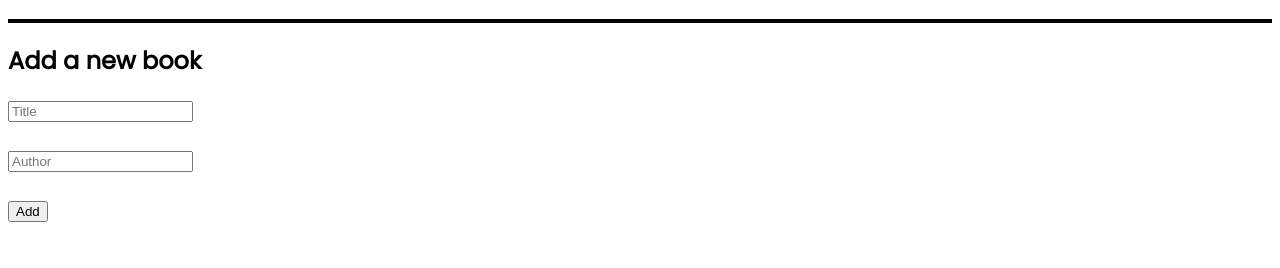
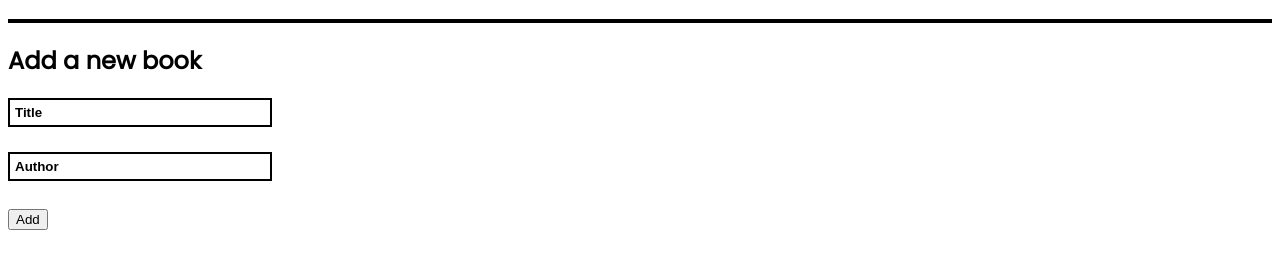
Before and after one commit to thecodechaser/awesome-books, a website: page index.html in a window 1280 px wide. Shown: the part 72-340 px from the top of the page. Drawn offline with Linux system fonts and the light colour scheme.

Commit message:
Add more styles to css

```diff
--- a/css/main.css
+++ b/css/main.css
@@ -45,3 +45,18 @@ body {
   border: 2px solid black;
   box-shadow: 2px 2px;
 }
+
+form-container {
+  display: flex;
+  flex-direction: column;
+  align-items: center;
+}
+input {
+  padding: 5px;
+  width: 250px;
+  border: 2px solid black;
+}
+::placeholder {
+  font-weight: bold;
+  color: black;
+}
```
